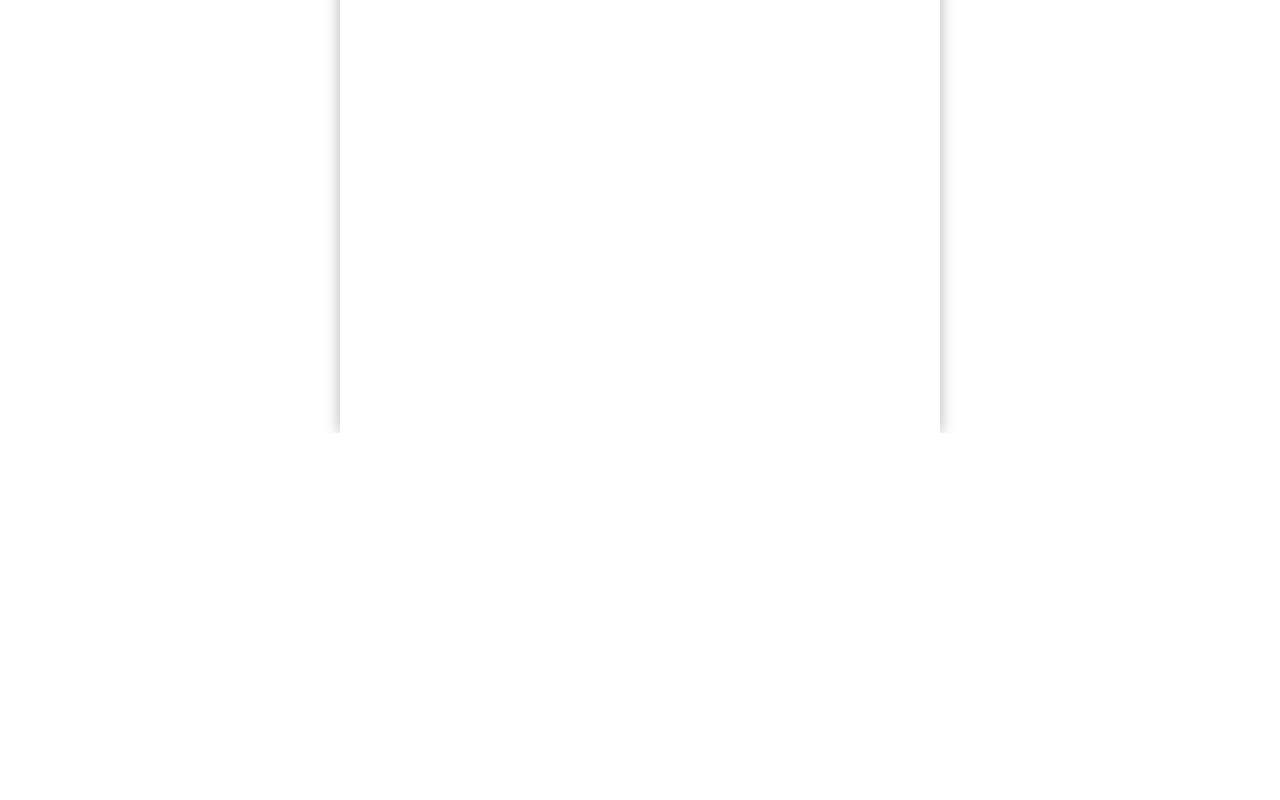
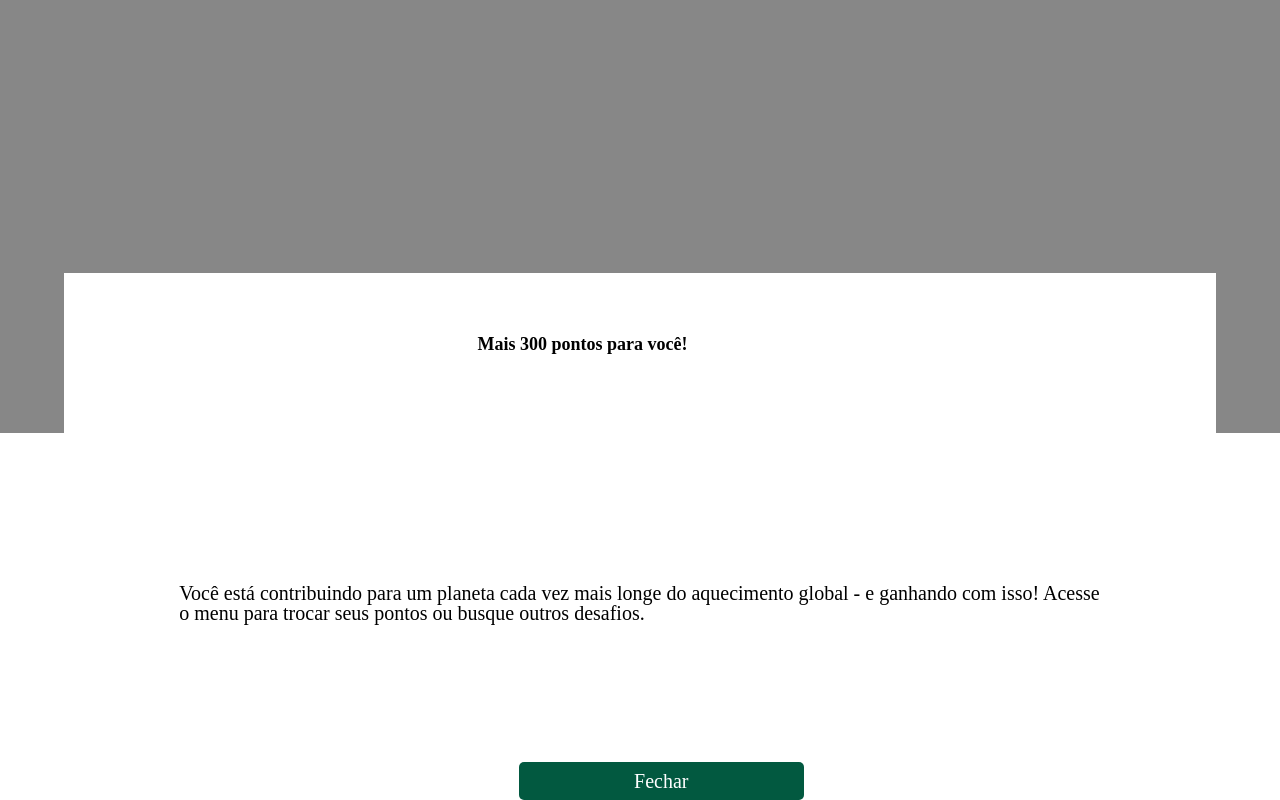
Before and after one commit to luanerdy/greenpoints, a React (Vite) app: page /modal_messege in a window 1280 px wide. Before the commit this address had no page. Shown: the part 367-1167 px from the top of the page. Before the commit the page ends 800 px from the top, so only its background shows below. Built offline with nearby package versions, Linux system fonts and the light colour scheme.

Commit message:
feat: Modal

```diff
--- a/src/assets/Routes/Routes.tsx
+++ b/src/assets/Routes/Routes.tsx
@@ -3,15 +3,18 @@ import { CompanyProfile } from '../../pages/company profile'
 import { Home } from '../../pages/home/index'
 import { SignUp } from '../../pages/signUp'
 import {Missions_Activate} from '../../pages/missions_activate/index'
+import { Modal_message } from '../components/Modal_message'
 
 export const Main = ()=>{
     return (
        <Router>
            <Routes>
-               <Route path='/' element={<Home title='Toto' description='Marquinhos é legal' />} />
+               <Route path='/' element={<Home/>} />
                <Route path='/Company_profile' element={ <CompanyProfile/> }/>
                <Route path='/individual-register' element={ <SignUp/> }/>
                <Route path='/mission_company' element={ <Missions_Activate/> }/>
+               <Route path='/modal_messege' element={ <Modal_message/> }/>
+
            </Routes>
        </Router>
     )
--- a/src/assets/components/Button/index.tsx
+++ b/src/assets/components/Button/index.tsx
@@ -6,7 +6,7 @@ export const Button_Green = (props: {andress: string, text: string}) =>{
 
     return(
         <Button_style>
-            <Link to={andress}>{text}</Link>
+            <Link to={andress} >{text}</Link>
         </Button_style>
 
     )
--- /dev/null
+++ b/src/assets/components/Modal_message/index.tsx
@@ -0,0 +1,21 @@
+import { useState } from "react";
+import { Link } from "react-router-dom";
+import { Button_Green } from "../Button";
+import { Box_modal_message, Modal_Inform_mission } from "./styles";
+
+
+export const Modal_message = () => {
+
+    return(
+        <Box_modal_message>
+            <Modal_Inform_mission>
+                <h1>Mais 300 pontos para você!</h1>
+                <p>
+                Você está contribuindo para um planeta cada vez mais longe do aquecimento global -
+                e ganhando com isso! Acesse o menu para trocar seus pontos ou busque outros desafios.
+                </p>
+                <Button_Green andress="/mission_company" text="Fechar"/>
+            </Modal_Inform_mission>
+        </Box_modal_message>
+    )
+}
--- /dev/null
+++ b/src/assets/components/Modal_message/styles.ts
@@ -0,0 +1,57 @@
+import styled from "styled-components";
+
+
+
+const Box_modal_message = styled.main`
+    display: flex;
+
+    position: absolute;
+    top: 0;
+    left: 0;
+    bottom: 0;
+    right: 0;
+
+    width: 100vw;
+    height: 100vh;
+
+    background-color: rgb(105,105,105,0.8);
+`
+const Modal_Inform_mission = styled.div`
+    display:flex;
+    flex-direction: column;
+    justify-content: center;
+    align-items: center;
+
+    background-color: white;
+
+    height: 40vh;
+    width: 90vw;
+    margin: 0 auto;
+    margin-top: 50%;
+
+    padding: 6% 0%;
+
+    & h1{
+        font-size: 18px;
+        font-weight: 700;
+        margin: 10% 0%;
+
+        padding-right: 10%;
+    }
+    & p{
+        font-size:20px;
+        width: 80%;
+        margin: 10% 0%;
+    }
+    a{
+        width: 300px;
+        margin-right: 5%;
+    }
+`
+
+
+
+export {
+    Box_modal_message,
+    Modal_Inform_mission
+}
--- a/src/assets/components/header/index.tsx
+++ b/src/assets/components/header/index.tsx
@@ -38,7 +38,7 @@ export const HeaderGlobal = () =>{
                 <Modal_Menu>
 
                     <Choice_menu onClick={()=>{setButtonAcrivate(true)}} ><p style={{position:'absolute', left:'-20px', fontSize: '40px',color: 'var(--color-Dark-Button)',marginLeft:'85%', paddingTop:'27%'}} >&times;</p> </Choice_menu>
-                    <Choice_menu> <img src={Profile} alt='Profile'/> <p>Perfil</p> </Choice_menu>
+                    <Choice_menu> <img src={Profile} alt='Profile'/> <p><Link to={'/individual-register'}>Perfil</Link></p> </Choice_menu>
                     <Choice_menu> <img src={Rocket} alt='Rocket' /> <p>Meus desafios</p> </Choice_menu>
                     <Choice_menu> <img src={Profile} alt='Profile'/> <p>Trocar pontos</p> </Choice_menu>
                     <Choice_menu> <img src={Rocket} alt='Rocket' /> <p>Desafios favoritos</p> </Choice_menu>
--- a/src/assets/components/header/styles.ts
+++ b/src/assets/components/header/styles.ts
@@ -2,10 +2,7 @@ import styled from "styled-components"
 
 const HeaderCompany = styled.header`
 
-position: fixed;
-top: 0;
-left: 50%;
-transform: translateX(-50%);
+display: flex;
 
 z-index: 100;
 margin: 0 auto;
@@ -77,6 +74,10 @@ const Choice_menu = styled.div`
     & p{
         font-size: 18px;
     }
+    & a{
+        text-decoration: none;
+        color: black;
+    }
     margin-bottom: 10%;
 `
 
--- a/src/assets/components/input_missions/index.tsx
+++ b/src/assets/components/input_missions/index.tsx
@@ -17,8 +17,8 @@ export const Input_Missions = ()=> {
                 <option>Pernambuco</option>
             </select>
 
-            <Button_Green andress='/' text='Começar tarefa' />
+            <Button_Green andress='/modal_messege' text='Começar tarefa'/>
 
-        </Box_input_missions>
+        </Box_input_missions >
     )
 }
--- a/src/assets/styles/GlobalStyles.ts
+++ b/src/assets/styles/GlobalStyles.ts
@@ -9,22 +9,4 @@ export const GlobalStyles = createGlobalStyle`
     --color-Light-Button: #03A64A;
   }
 
-  * {
-    box-sizing: border-box;
-  }
-
-  body {
-    width: 100%;
-    height: 100vh;
-    max-width: 600px;
-    margin: 0 auto;
-
-    padding: 20px 20px 0;
-
-    box-shadow: 0 0 15px rgba(0, 0, 0, .3)
-  }
-
-  body * {
-    max-width: 600px;
-  }
 `;
--- a/src/pages/missions_activate/index.tsx
+++ b/src/pages/missions_activate/index.tsx
@@ -3,6 +3,7 @@ import { Link } from "react-router-dom";
 import {HeaderGlobal} from '../../assets/components/header/index'
 import { Input_Missions } from "../../assets/components/input_missions";
 import { MissionsCurrent } from "../../assets/components/missions";
+import { Modal_message } from "../../assets/components/Modal_message";
 import {
     BoxInform,
     Detach,
@@ -71,6 +72,7 @@ export const Missions_Activate = () =>{
             <MissionsCurrent/>
 
 
+
         </>
     )
 }
```
